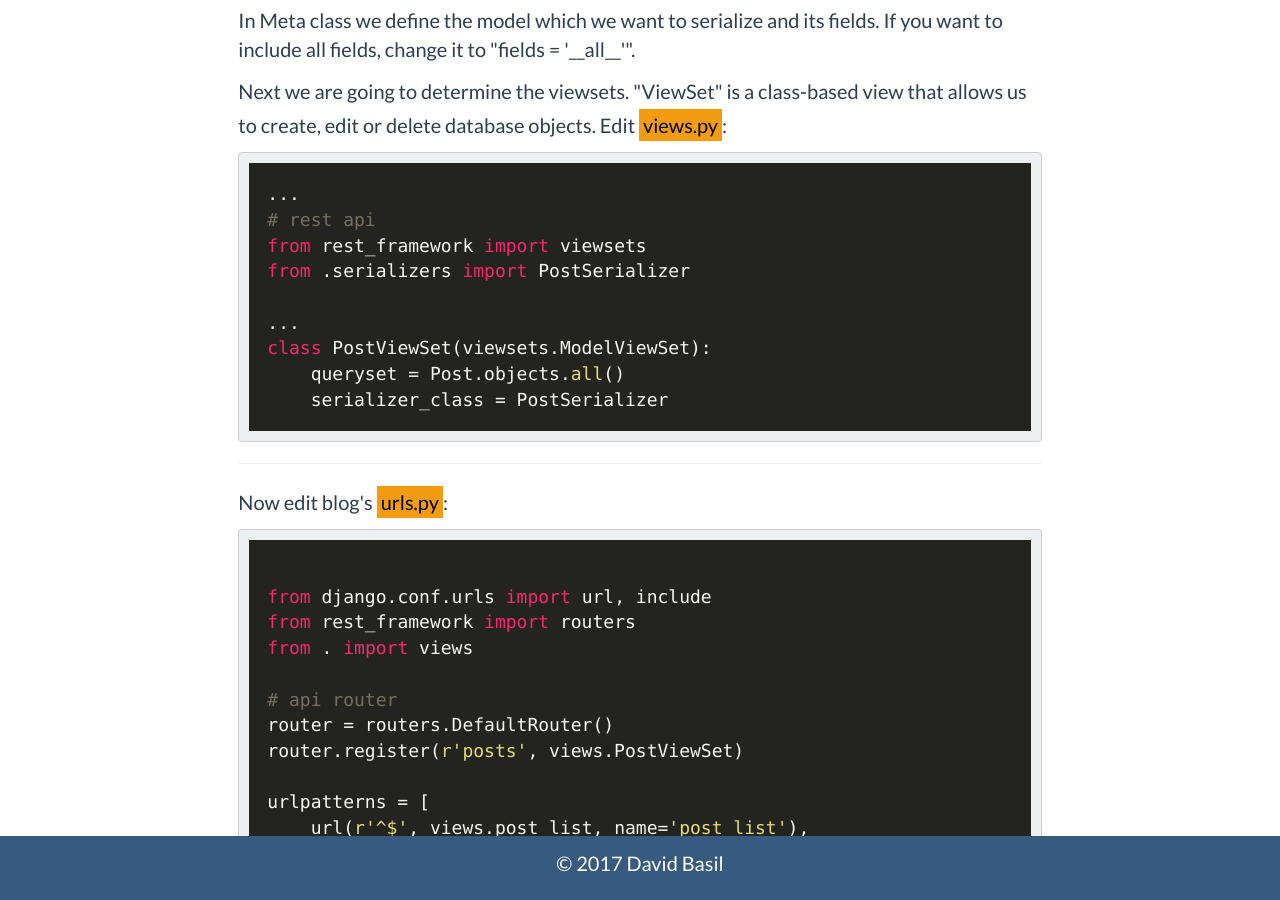
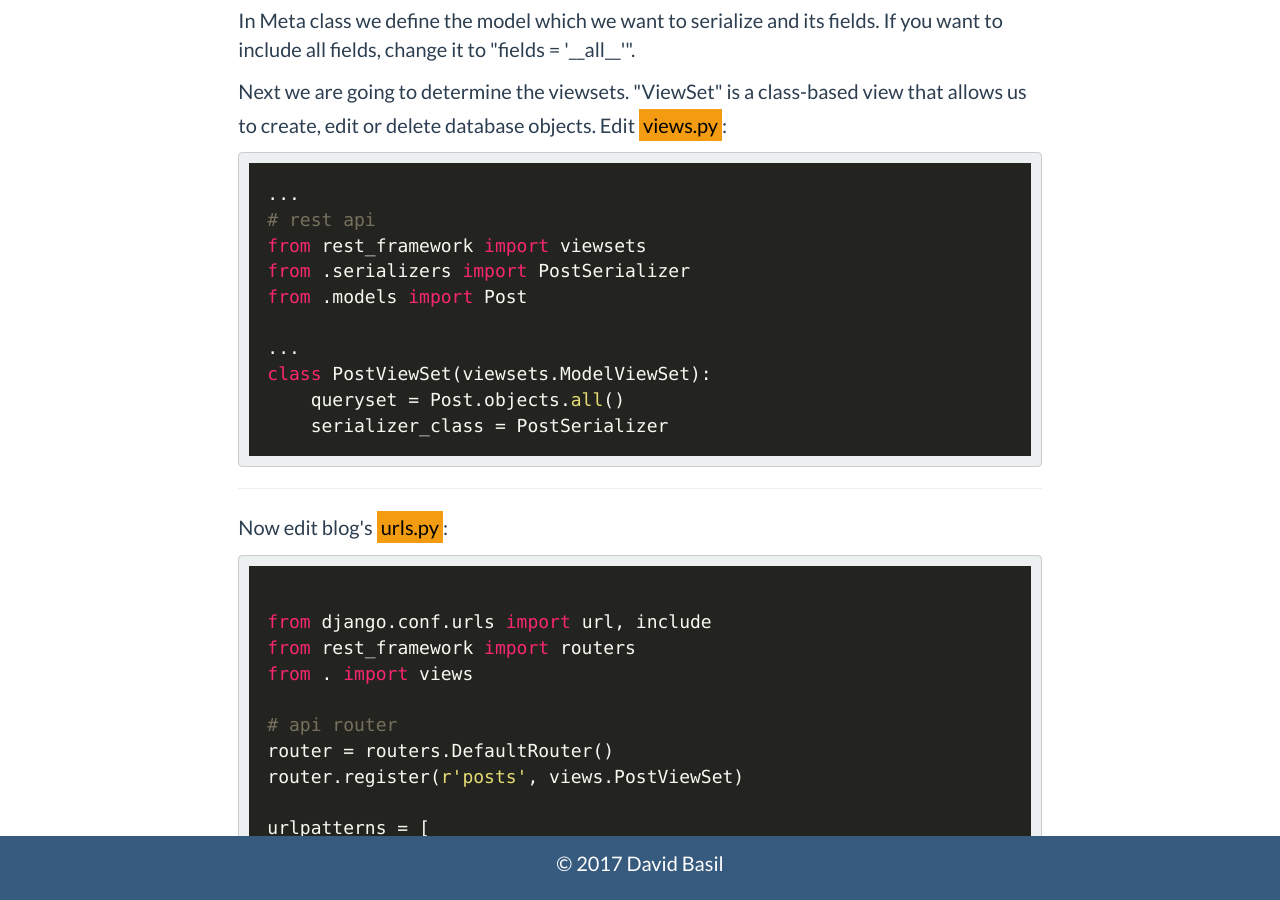
Before and after one commit to DavidBasil/basildavid, a Jekyll site: the page built from _posts/2017-03-29-django-blog-rest-api.html, in a window 1280 px wide and 900 px high, scrolled down 1835 px. Built offline with Jekyll 4.4.1, drawn with Linux system fonts in a browser that asks for light colours; nearby versions of some CDN libraries.

Commit message:
modify api post

```diff
--- a/_posts/2017-03-29-django-blog-rest-api.html
+++ b/_posts/2017-03-29-django-blog-rest-api.html
@@ -68,6 +68,7 @@ In Meta class we define the model which we want to serialize and its fields. If
 # rest api
 from rest_framework import viewsets
 from .serializers import PostSerializer
+from .models import Post
 
 ...
 class PostViewSet(viewsets.ModelViewSet):
```
